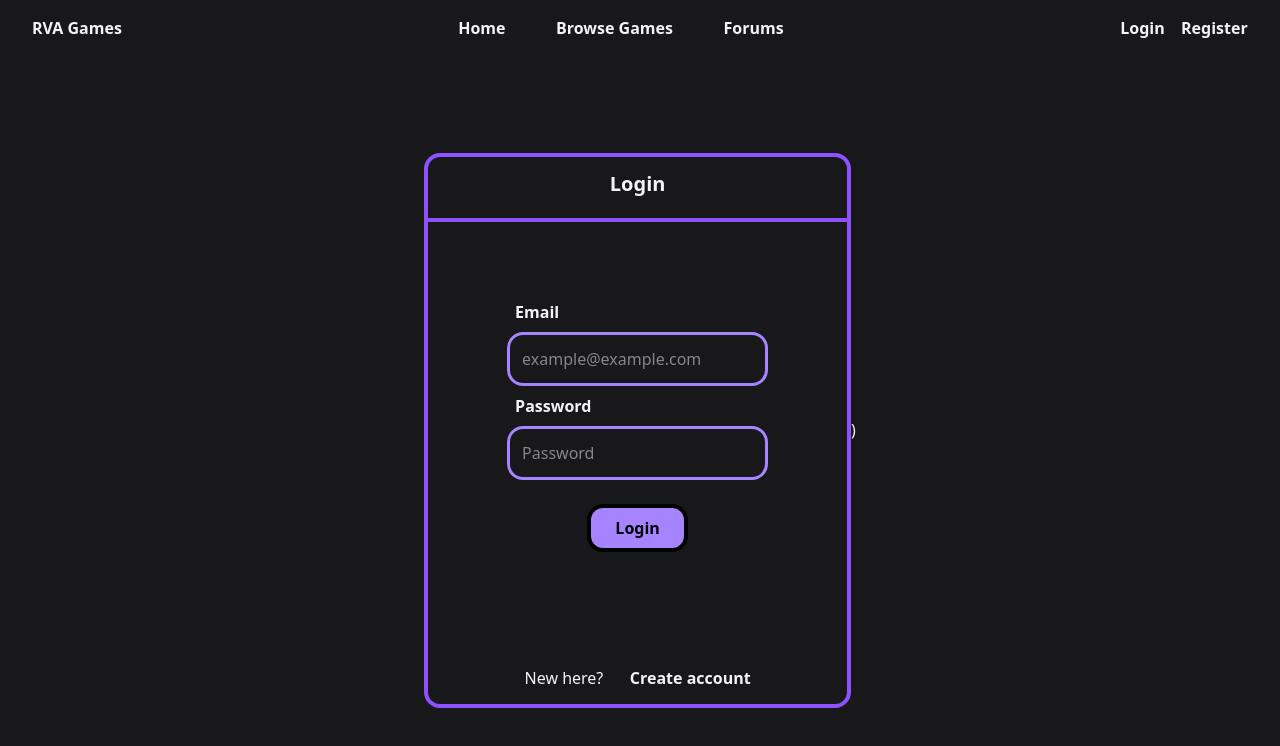
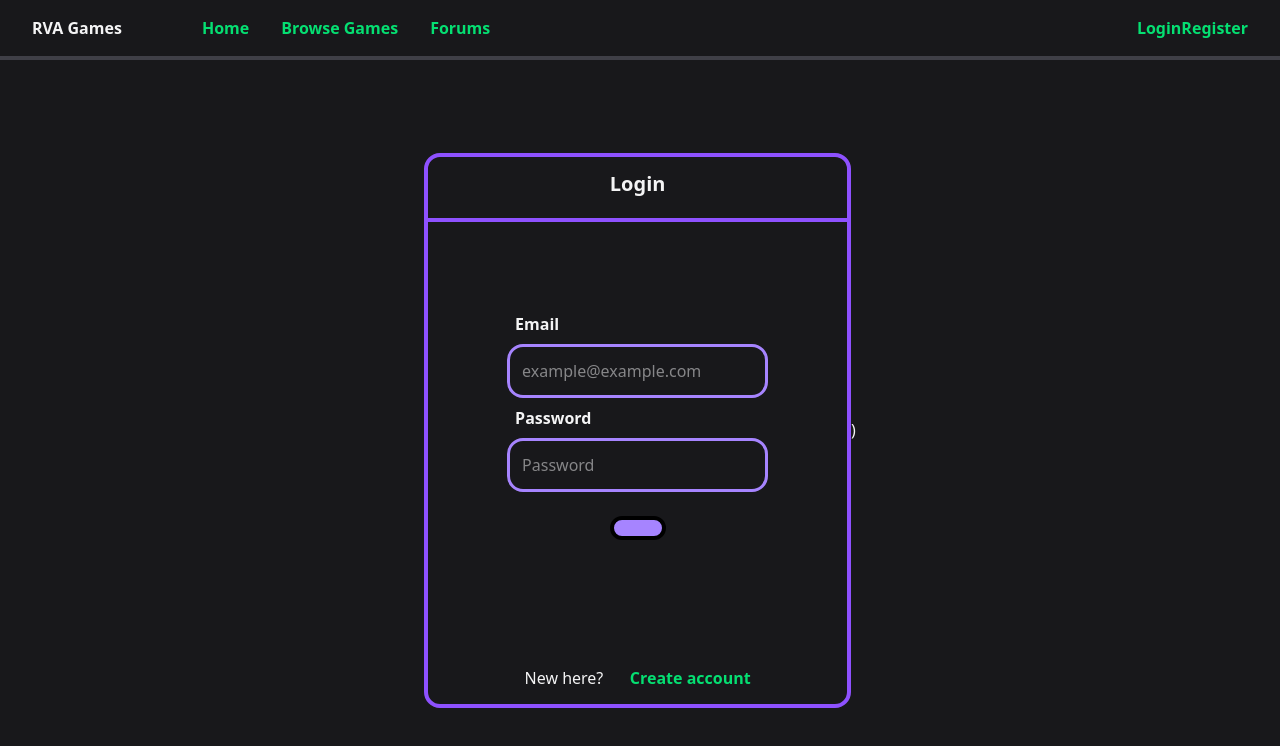
Before and after one commit to gjasay/rva-games, a React (Vite) app: page /login in a window 1280 px wide. Shown: the top 746 px of the page. Built offline with nearby package versions, Linux system fonts and the light colour scheme; no server answers.

Commit message:
init commit

```diff
--- a/src/components/Button.tsx
+++ b/src/components/Button.tsx
@@ -1,14 +1,23 @@
 interface ButtonProps {
-  text: string;
+  children: React.ReactNode;
   type?: "button" | "submit" | "reset";
   onClick?: () => void;
   className?: string;
 }
 
-export const Button: React.FC<ButtonProps> = ({ text, type = "button", onClick, className = ""}) => {
+export const Button: React.FC<ButtonProps> = ({
+  children,
+  type = "button",
+  onClick,
+  className = "",
+}) => {
   return (
-    <button type={type} className={`cursor-pointer font-bold bg-violet-400 text-black border-black border-4 p-2 m-2 rounded-2xl hover:bg-violet-900 hover:text-slate-100 transition ease-in-out duration-300 ${className}`} onClick={onClick}>
-      {text}
+    <button
+      type={type}
+      className={`cursor-pointer font-bold bg-violet-400 text-black border-black border-4 p-2 m-2 rounded-2xl hover:bg-violet-900 hover:text-slate-100 transition ease-in-out duration-300 ${className}`}
+      onClick={onClick}
+    >
+      {children}
     </button>
   );
 };
--- a/src/components/Hyperlink.tsx
+++ b/src/components/Hyperlink.tsx
@@ -5,7 +5,7 @@ interface HyperlinkProps {
 
 export const Hyperlink: React.FC<HyperlinkProps> = ({ href, text }) => {
   return (
-    <a href={href} className="font-extrabold decoration-violet-400 decoration-2 underline-offset-8 transition ease-in-out duration-300 hover:-translate-y-0.5 hover:underline">
+    <a href={href} className="text-green-400 font-extrabold decoration-violet-400 decoration-2 underline-offset-8 transition ease-in-out duration-300 hover:-translate-y-0.5 hover:underline">
       {text}
     </a>
   );
--- a/src/header/Header.tsx
+++ b/src/header/Header.tsx
@@ -19,14 +19,16 @@ export const Header: React.FC = () => {
   }, []);
 
   return (
-    <header className="flex justify-between items-center w-full py-4 border-b-zinc-900 border-b-4">
-      <h1 className="px-8 font-extrabold size-xl">RVA Games</h1>
-      <div id="links" className="flex justify-evenly items-center h-full w-1/3">
-        <Hyperlink href="/" text="Home" />
-        <Hyperlink href="/games" text="Browse Games" />
-        <Hyperlink href="/forum" text="Forums" />
+    <header className="flex justify-between items-center py-4 px-8 border-b-zinc-700 border-b-4">
+      <div className="flex gap-[5rem]">
+        <h1 className="font-extrabold size-xl">RVA Games</h1>
+        <div className="flex justify-evenly items-center gap-8">
+          <Hyperlink href="/" text="Home" />
+          <Hyperlink href="/games" text="Browse Games" />
+          <Hyperlink href="/forum" text="Forums" />
+        </div>
       </div>
-      <div className="flex justify-evenly items-center h-full w-1/8 mx-4">
+      <div className="flex justify-evenly items-center">
         {user && (
           <div className="flex flex-row justify-between w-full">
             <p className="mx-2">Logged in as</p>
--- a/src/pages/MyProfile.tsx
+++ b/src/pages/MyProfile.tsx
@@ -2,47 +2,52 @@ import { useEffect, useState } from "react";
 import supabase from "../utils/supabase";
 import { User } from "@supabase/supabase-js";
 import { Button } from "../components/Button";
+import { useNavigate } from "react-router-dom";
 
-export const MyProfile: React.FC = () => {
+const useSupabaseUser = () => {
+  const navigate = useNavigate();
   const [user, setUser] = useState<User | null>(null);
-  const [error, setError] = useState<string>();
 
   useEffect(() => {
     supabase.auth.getUser().then((res) => {
       if (res.error) {
-        setError(res.error.message);
-        return;
+        navigate("/login");
       } else {
         setUser(res.data.user);
       }
     });
   }, []);
 
+  return user;
+};
+
+export const MyProfile: React.FC = () => {
+  const navigate = useNavigate();
+
+  const user = useSupabaseUser();
+
   const handleLogout = async () => {
-    const { error } = await supabase.auth.signOut();
-    if (error) {
-      setError(error.message);
-    } else {
-      window.location.href = "/";
-    }
-  }
+    await supabase.auth.signOut();
+    navigate("/");
+  };
 
   return (
     <div className="flex justify-center items-center h-full">
-      {error && <p>{error}</p>}
-      {user &&
-        <div className="flex flex-col justify-around items-center h-3/4 w-1/3 bg-zinc-900 border-violet-500 border-4 rounded-2xl">
-          <h1 className="text-xl font-extrabold py-5 -my-5 border-b-4 border-violet-500 w-full text-center align-middle">
+      {user && (
+        <div className="flex flex-col justify-around items-center bg-zinc-900 border-violet-500 border-4 rounded-2xl">
+          <h1 className="text-xl font-extrabold py-5 border-b-4 border-violet-500 text-center align-middle">
             My Profile
           </h1>
           <div className="flex flex-col items-center justify-center h-6/8">
             <p className="text-xl">Username: {user.user_metadata.username}</p>
             <p className="text-xl">Email: {user.email}</p>
-            <Button text="Upload Game" onClick={() => window.location.href = "/upload-game"} />
-            <Button text="Logout" onClick={handleLogout}/>
+            <Button onClick={() => navigate("/upload-game")}>
+              Upload Game
+            </Button>
+            <Button onClick={handleLogout}>Logout</Button>
           </div>
         </div>
-      }
+      )}
     </div>
   );
 };
```
